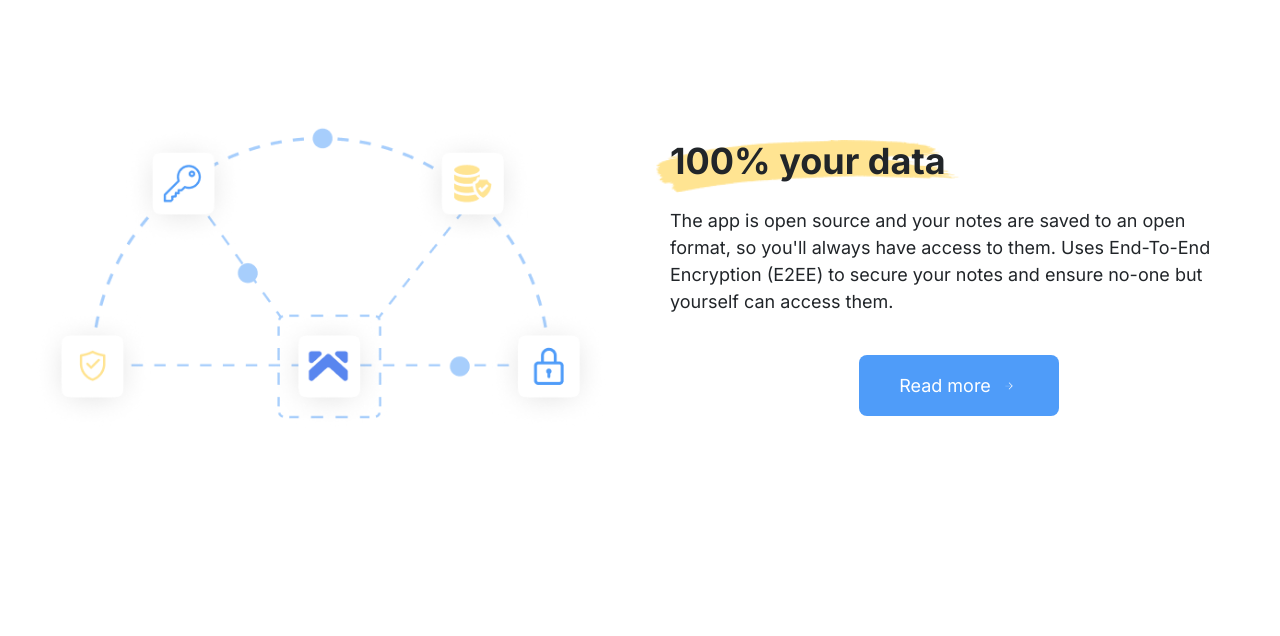
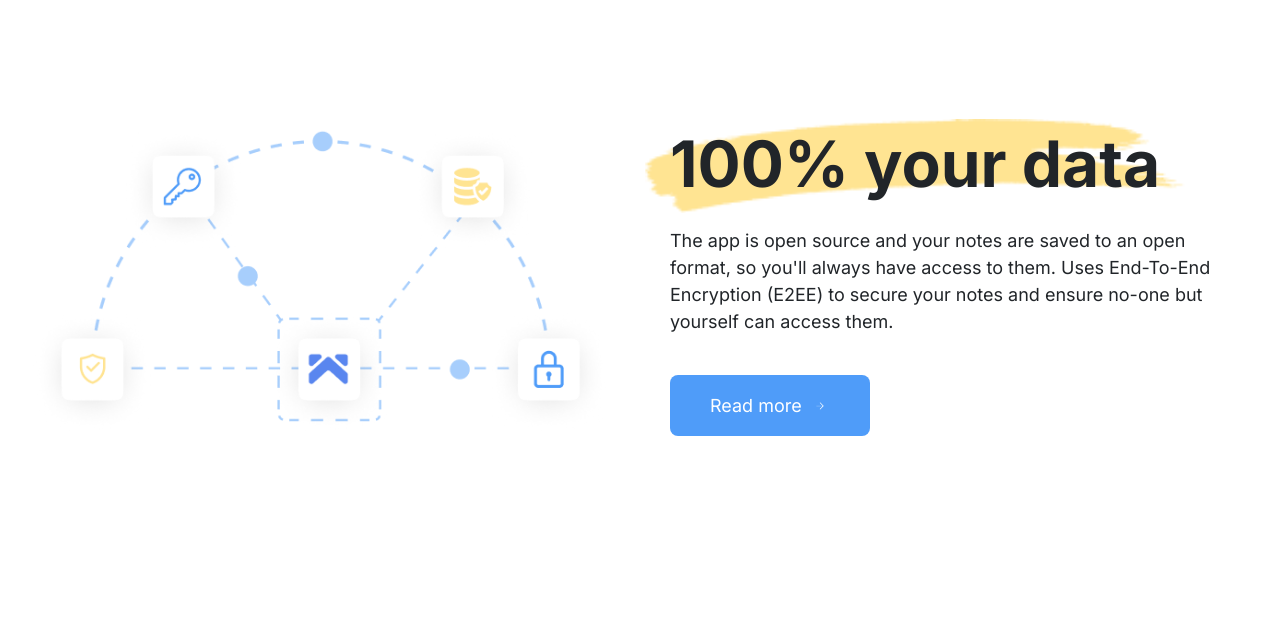
Before and after one commit to stanlee21/WhiteSpace-Saas-Landing-page, a plain HTML site: page index.html in a window 1280 px wide. Shown: the part 5100-5736 px from the top of the page. Drawn offline with Linux system fonts and the light colour scheme.

Commit message:
tablet: complete data section

```diff
--- a/style.css
+++ b/style.css
@@ -1923,4 +1923,18 @@ body {
     align-items: flex-start;
     text-align: left;
   }
-}
+
+  .data-content h2 {
+    font-size: 64px;
+  }
+
+  .data-content p {
+    font-size: 18px;
+    line-height: 1.5;
+  }
+
+    .data-button {
+    justify-content: flex-start;
+    width: auto;
+  }
+}
```
